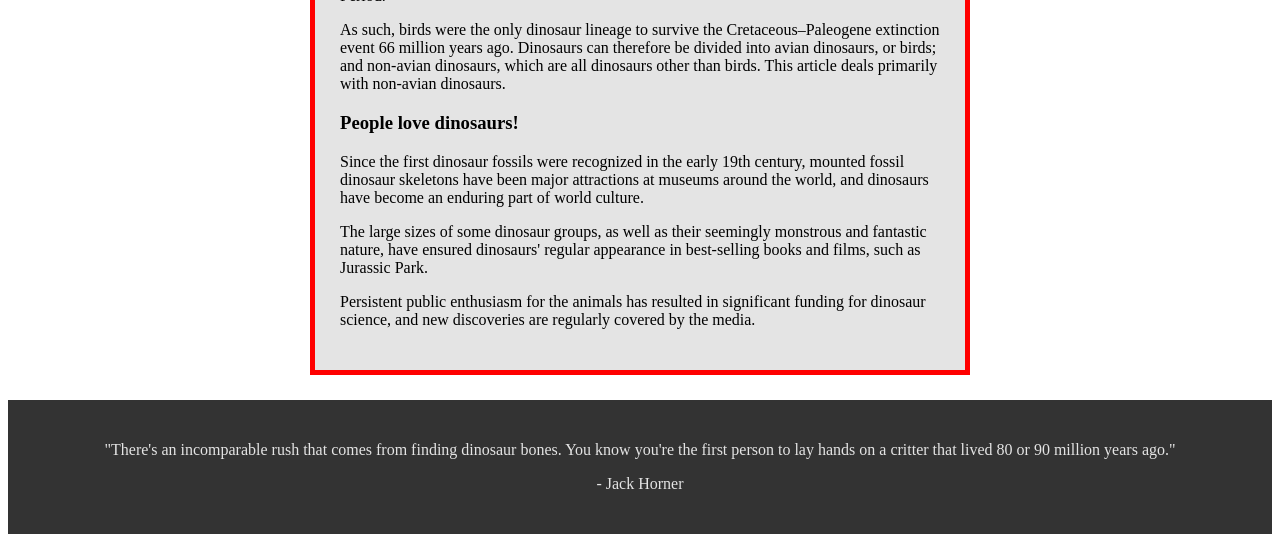
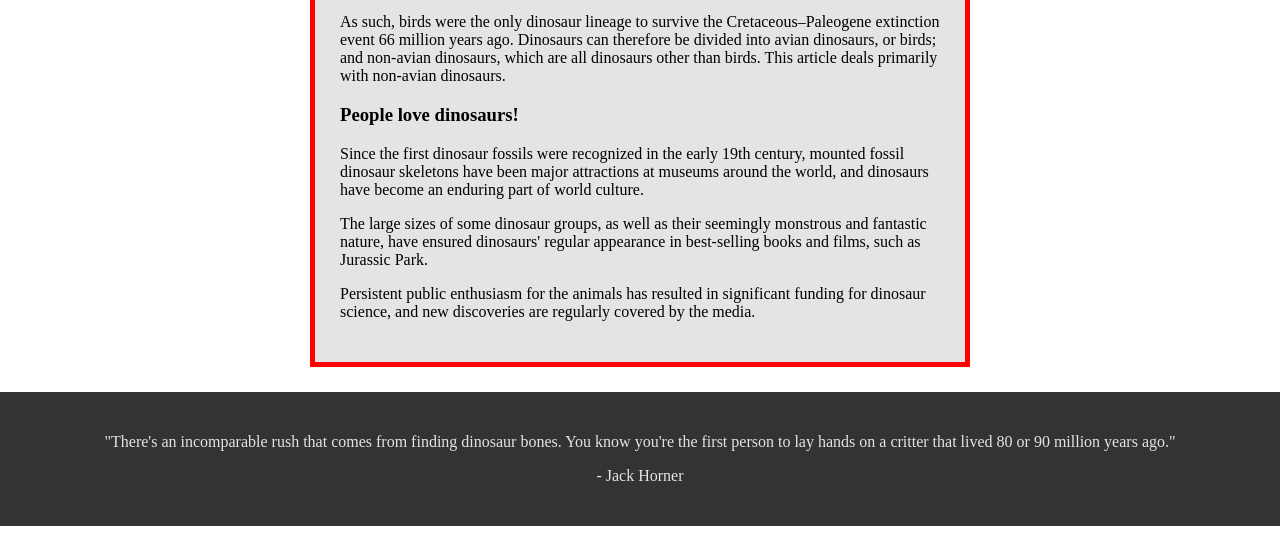
Before and after one commit to cedricbahirwe/hello-world, a plain HTML site: page scrimba-html&css/index.html in a window 1280 px wide. Shown: the part 490-1032 px from the top of the page. Drawn offline with Linux system fonts and the light colour scheme.

Commit message:
Refine layout

```diff
--- a/scrimba-html&css/style.css
+++ b/scrimba-html&css/style.css
@@ -1,3 +1,7 @@
+body {
+    margin: 0;
+}
+
 header {
     text-align: center;
     background-color: #333;
@@ -11,13 +15,13 @@ main {
     max-width: 600px;
     padding: 25px;
     border: solid 5px red;
-    margin: auto;
+    margin: 0 auto;
 }
 
 footer {
     text-align: center;
     background-color: #333;
     color: #e4e4e4;
-    padding: 25px 0;
+    padding: 25px;
     margin-top: 25px;
 }
```
